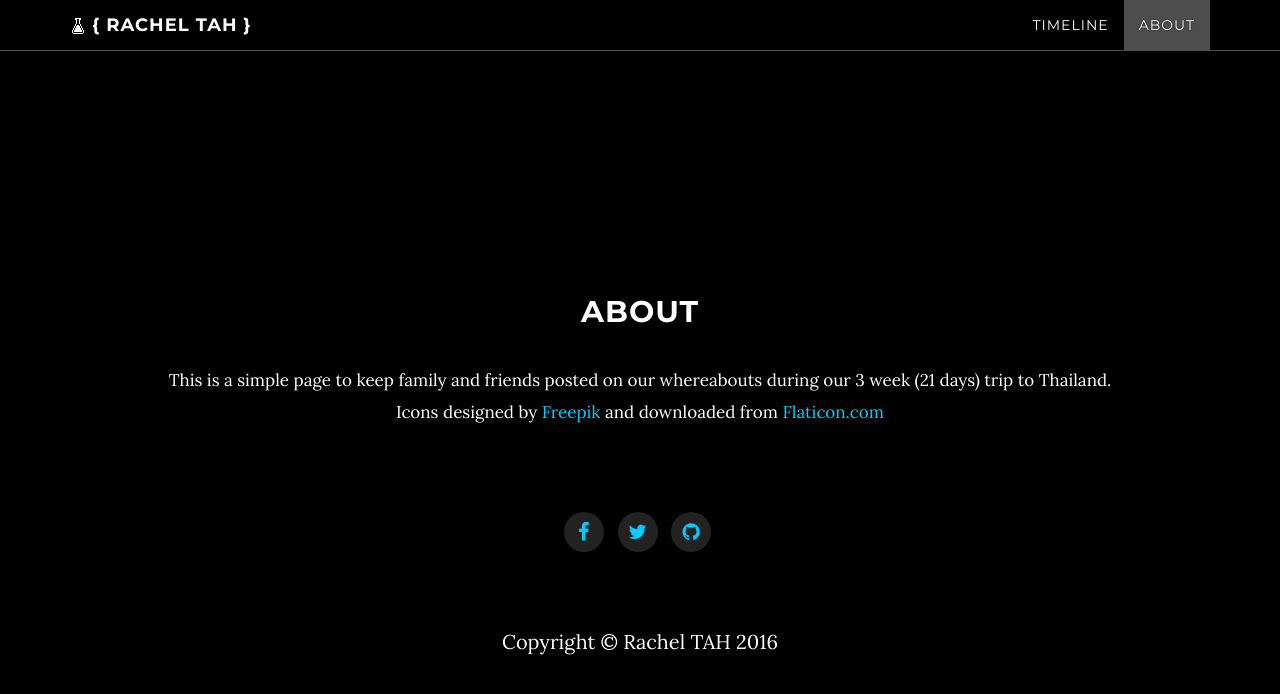
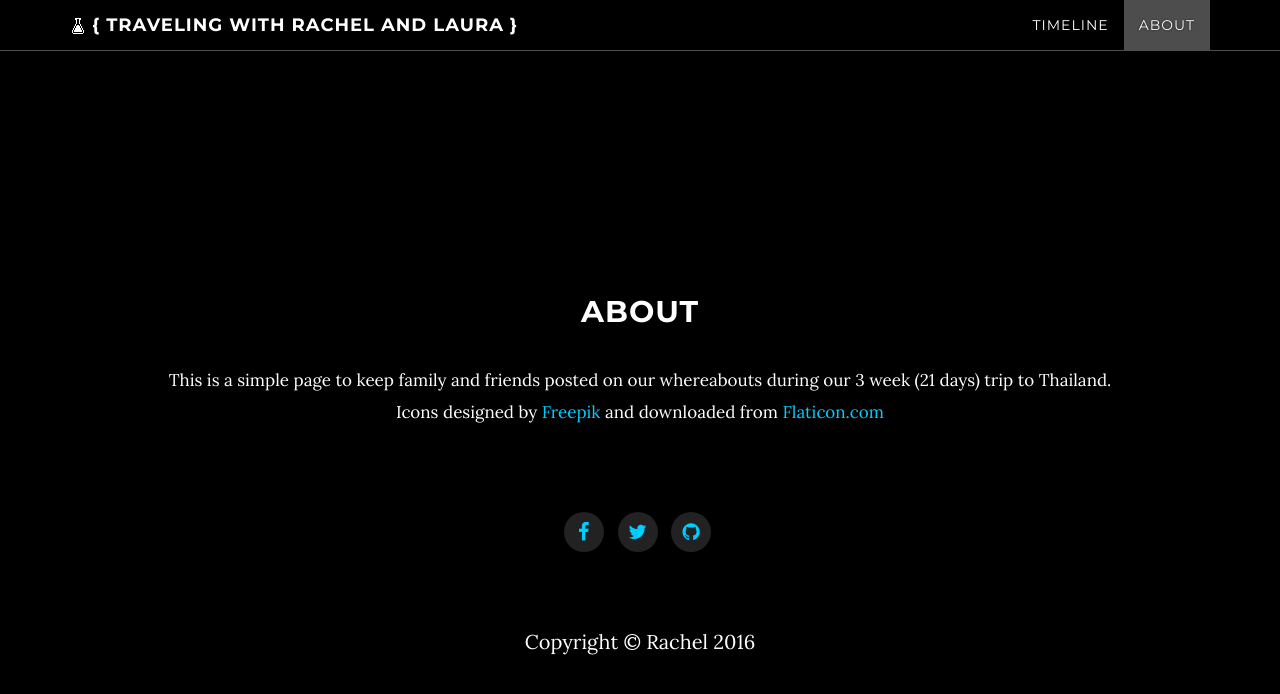
Before and after one commit to racheltah/racheltah.github.io, a Jekyll site: the page built from index.html, in a window 1280 px wide and 900 px high, scrolled down 2178 px. Shown: the top 694 px of the window. Built offline with Jekyll 4.4.1, drawn with Linux system fonts in a browser that asks for light colours; nearby versions of some CDN libraries; comment, search, counter and statistics services are not loaded.

Commit message:
Update _config.yml again

```diff
--- a/_config.yml
+++ b/_config.yml
@@ -29,10 +29,10 @@ force-https: False
 #############
 
 lang: "en"
-author: "Rachel TAH"
-title: "{ Rachel TAH }"
-description: "Blog and website of John Smith, blogging mainly for tech. Opinions expressed are mine."
-keywords: "smith, jones, personal, jekyll, theme"
+author: "Rachel"
+title: "{ Traveling with Rachel and Laura }"
+description: "Holidays in Thailand"
+keywords: "thailand, travel, timeline, personal, jekyll, theme"
 favicon: "/img/favicon.ico"
 
 ################
```
